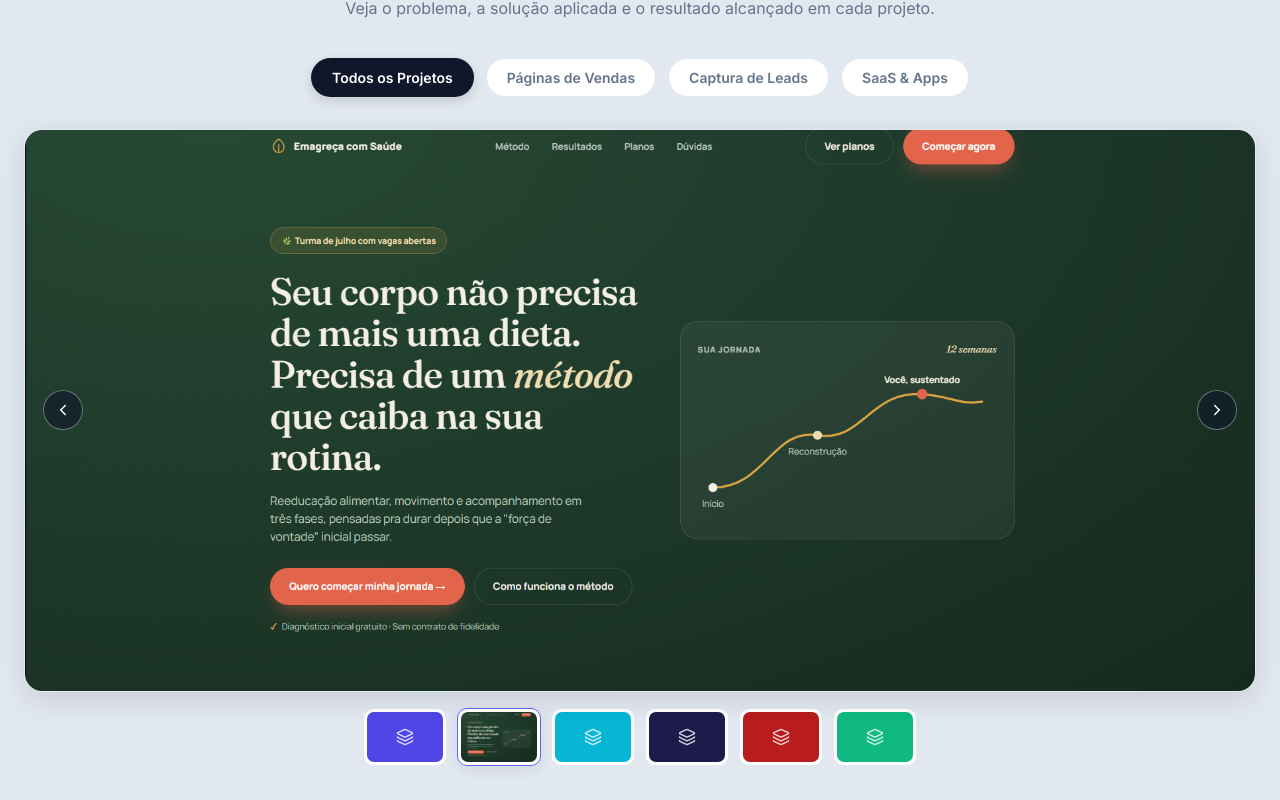
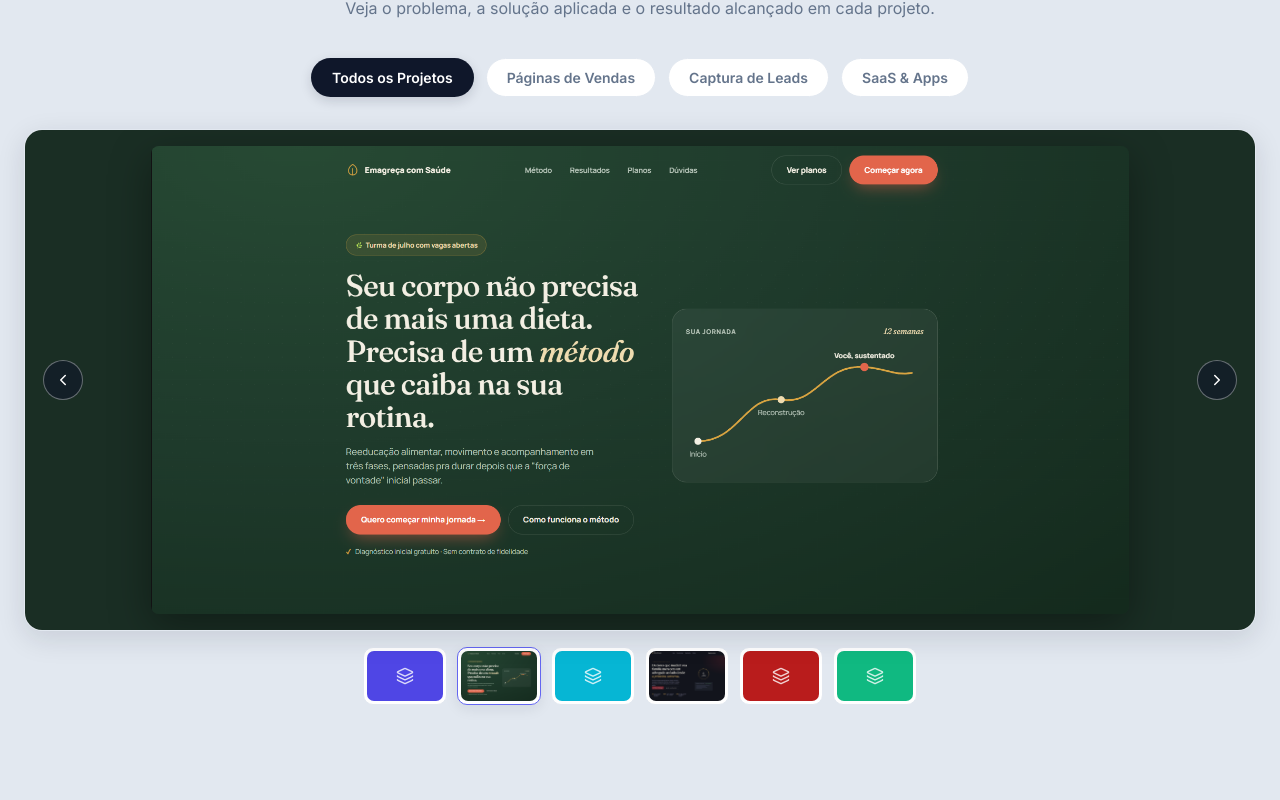
Before and after one commit to SonekaNatus/AKA-Solu-es-, a React (Vite) app: page / in a window 1280 px wide. Shown: the part 1980-2780 px from the top of the page. Built offline with nearby package versions, Linux system fonts and the light colour scheme.

Commit message:
Adiciona projetos publicados ao portfólio

```diff
--- a/src/sections/Portfolio/Portfolio.css
+++ b/src/sections/Portfolio/Portfolio.css
@@ -83,6 +83,36 @@
   overflow: hidden;
 }
 
+.portfolio-stage--with-image {
+  display: flex;
+  align-items: center;
+  justify-content: center;
+  background: #0f172a;
+}
+
+.portfolio-image-wrap {
+  position: absolute;
+  inset: 0;
+  display: flex;
+  align-items: center;
+  justify-content: center;
+  padding: 16px 56px;
+  z-index: 0;
+}
+
+.portfolio-stage--with-image .portfolio-image {
+  position: relative;
+  inset: auto;
+  width: auto;
+  height: auto;
+  max-width: 100%;
+  max-height: 100%;
+  object-fit: contain;
+  object-position: center center;
+  border-radius: 8px;
+  box-shadow: 0 12px 40px rgba(0, 0, 0, 0.35);
+}
+
 /* Gradiente escuro: some por padrão, aparece só no hover do card */
 .portfolio-stage::after {
   content: "";
@@ -105,6 +135,18 @@
   object-fit: cover;
   position: absolute;
   inset: 0;
+}
+
+.portfolio-stage--with-image:hover::after {
+  z-index: 2;
+}
+
+.portfolio-stage--with-image .portfolio-stage-overlay {
+  position: absolute;
+  inset: 0;
+  max-width: none;
+  width: 100%;
+  background: linear-gradient(90deg, rgba(2, 6, 23, 0.92) 0%, rgba(2, 6, 23, 0.75) 45%, rgba(2, 6, 23, 0.2) 100%);
 }
 
 .portfolio-simulated-full {
@@ -260,6 +302,7 @@
   width: 100%;
   height: 100%;
   object-fit: cover;
+  object-position: top center;
 }
 
 /* Preview Area */
@@ -385,6 +428,10 @@
     font-size: 13px;
   }
 
+  .portfolio-stage--with-image .portfolio-image-wrap {
+    padding: 10px 16px;
+  }
+
   .portfolio-stage {
     min-height: 390px;
   }
--- a/src/sections/Portfolio/Portfolio.tsx
+++ b/src/sections/Portfolio/Portfolio.tsx
@@ -1,6 +1,7 @@
-import emagreca from "../../assets/emagreca.png";
 import React, { useEffect, useMemo, useState } from "react";
 import { ChevronLeft, ChevronRight, ExternalLink, Layers } from "lucide-react";
+import emagreca from "../../assets/emagreca.png";
+import advocaciaSilva from "../../assets/advogaciaSilva.png";
 import "./Portfolio.css";
 
 interface PortfolioItem {
@@ -37,7 +38,7 @@ const PORTFOLIO_ITEMS: PortfolioItem[] = [
 
  {
   id: 2,
-  title: "Método Emagreça com Saúde",
+  title: "Métodos de Emagrecimento",
   category: "vendas",
   categoryLabel: "Página de Vendas",
   description: "LP de infoproduto com copy persuasivo e checkout integrado.",
@@ -70,14 +71,15 @@ const PORTFOLIO_ITEMS: PortfolioItem[] = [
   title: "Advocacia Silva",
   category: "leads",
   categoryLabel: "Captura de Leads",
-    description: "Captação jurídica com foco em WhatsApp.",
+  description: "Landing page para escritório de advocacia com foco em geração de contatos via WhatsApp.",
   problem: "Site institucional não convertia visitantes em consultas.",
-    solution: "LP objetiva com CTA direto para atendimento imediato.",
-    result: "Mais consultas agendadas por semana.",
+  solution: "Criação de uma landing page moderna com CTA estratégico, formulário e integração com WhatsApp.",
+  result: "Melhor experiência para o usuário e maior potencial de conversão.",
   metricBefore: "8 consultas/mês",
   metricAfter: "27 consultas/mês",
   color: "#1e1b4b",
-    link: "#contato",
+  imagePath: advocaciaSilva,
+  link: "https://advogacia-silva.vercel.app/"
 },
   {
     id: 5,
@@ -151,10 +153,13 @@ export const Portfolio: React.FC = () => {
     setActiveSlide((prev) => (prev === filteredItems.length - 1 ? 0 : prev + 1));
   };
 
-  const slideStyle = useMemo(
-    () => ({ background: currentItem?.imagePath ? "none" : currentItem?.color || "#111827" }),
-    [currentItem]
-  );
+  const slideStyle = useMemo(() => {
+    if (!currentItem) return {};
+    if (currentItem.imagePath) {
+      return { background: currentItem.id === 4 ? "#0a0a0a" : "#1a2e24" };
+    }
+    return { background: currentItem.color || "#111827" };
+  }, [currentItem]);
 
   return (
     <section id="portfolio" className="section portfolio-section">
@@ -198,9 +203,14 @@ export const Portfolio: React.FC = () => {
           )}
 
           {currentItem && (
-            <div className="portfolio-stage" style={slideStyle}>
+            <div
+              className={`portfolio-stage ${currentItem.imagePath ? "portfolio-stage--with-image" : ""}`}
+              style={slideStyle}
+            >
               {currentItem.imagePath ? (
+                <div className="portfolio-image-wrap">
                   <img src={currentItem.imagePath} alt={currentItem.title} className="portfolio-image" />
+                </div>
               ) : (
                 <div className="portfolio-simulated-preview portfolio-simulated-full">
                   <Layers className="simulated-icon" size={64} />
```
Also changed, not shown: src/assets/advogaciaSilva.png (added). Lines whose indentation alone changed are shown as unchanged.
